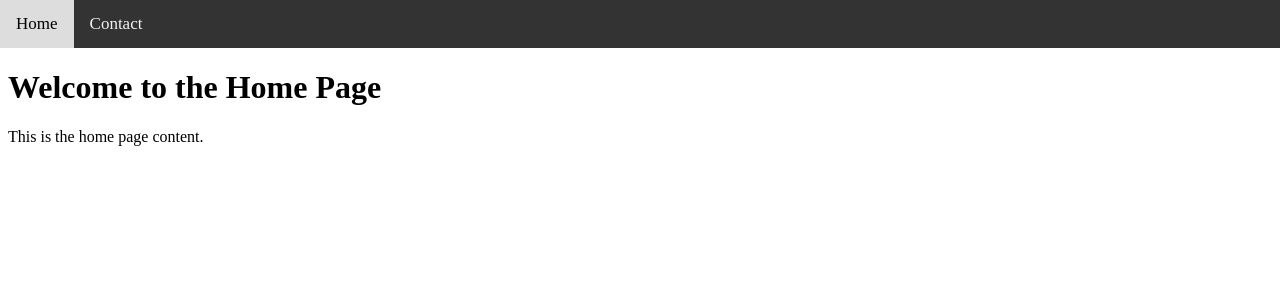
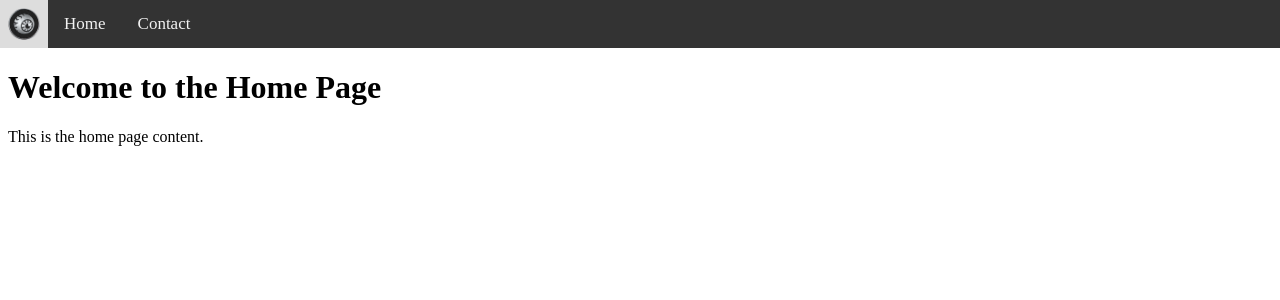
Before and after one commit to axelcool1234/portfolio, a React (Vite) app: page /#/ in a window 1280 px wide. Shown: the top 300 px of the page. Built offline with nearby package versions, Linux system fonts and the light colour scheme.

Commit message:
Added a logo to the navbar

```diff
--- a/package.json
+++ b/package.json
@@ -15,7 +15,8 @@
   "dependencies": {
     "react": "^18.2.0",
     "react-dom": "^18.2.0",
-    "react-router-dom": "^6.16.0"
+    "react-router-dom": "^6.16.0",
+    "sass": "^1.68.0"
   },
   "devDependencies": {
     "@types/react": "^18.2.15",
--- a/src/components/Navigation/index.css
+++ /dev/null
@@ -1,18 +0,0 @@
-.topnav {
-    background-color: #333;
-    overflow: hidden;
-}
-
-.topnav a {
-    float: left;
-    color: #f2f2f2;
-    text-align: center;
-    padding: 14px 16px;
-    text-decoration: none;
-    font-size: 17px;
-}
-
-.topnav a:hover {
-    background-color: #ddd;
-    color: black;
-}
--- /dev/null
+++ b/src/components/Navigation/index.scss
@@ -0,0 +1,27 @@
+.topnav {
+    background-color: #333;
+    overflow: hidden;
+
+    a {
+        float: left;
+        color: #f2f2f2;
+        text-align: center;
+        padding: 14px 16px;
+        text-decoration: none;
+        font-size: 17px;
+    }
+
+    a:hover {
+        background-color: #ddd;
+        color: black;
+    }
+
+    .logo {
+        padding: 8px;
+        img {
+            display: block;
+            height: 32px;
+            width: auto;
+        }
+    }
+}
--- a/src/components/Navigation/index.tsx
+++ b/src/components/Navigation/index.tsx
@@ -1,9 +1,13 @@
-import './index.css'
+import './index.scss'
 import { Link } from 'react-router-dom';
+import Logo from '../../assets/img/logo.png'
 
 export default function Navigation() {
   return (
     <div className = 'topnav'>
+      <Link to="/" className = 'logo'>
+        <img src = {Logo} alt="Logo"/>
+      </Link>
         <Link to="/">Home</Link>
         <Link to="/contact">Contact</Link>
     </div>
```
Also changed, not shown: src/assets/img/logo.png (added), 1 other file (tests, documents, lock files or other folders).
